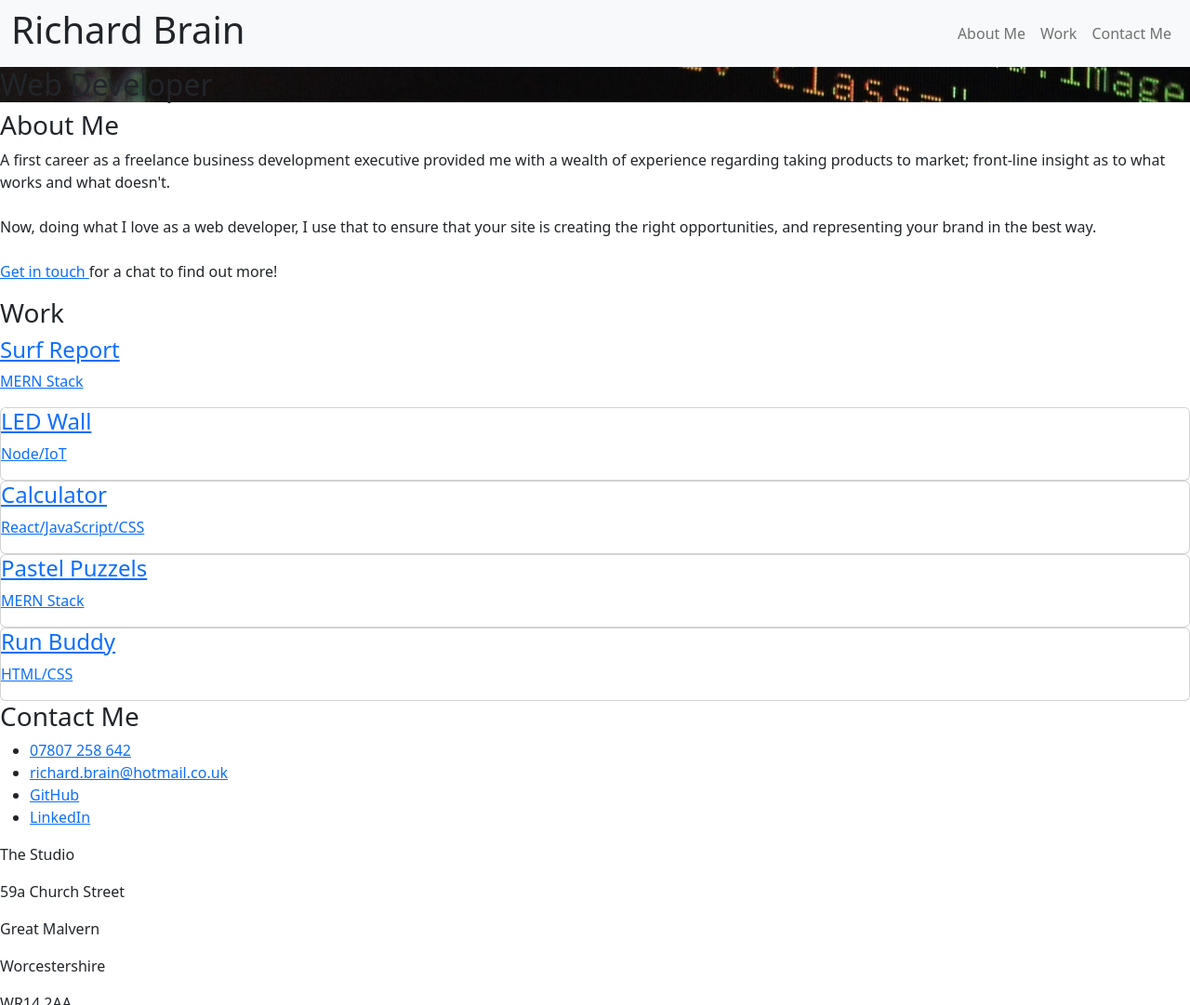
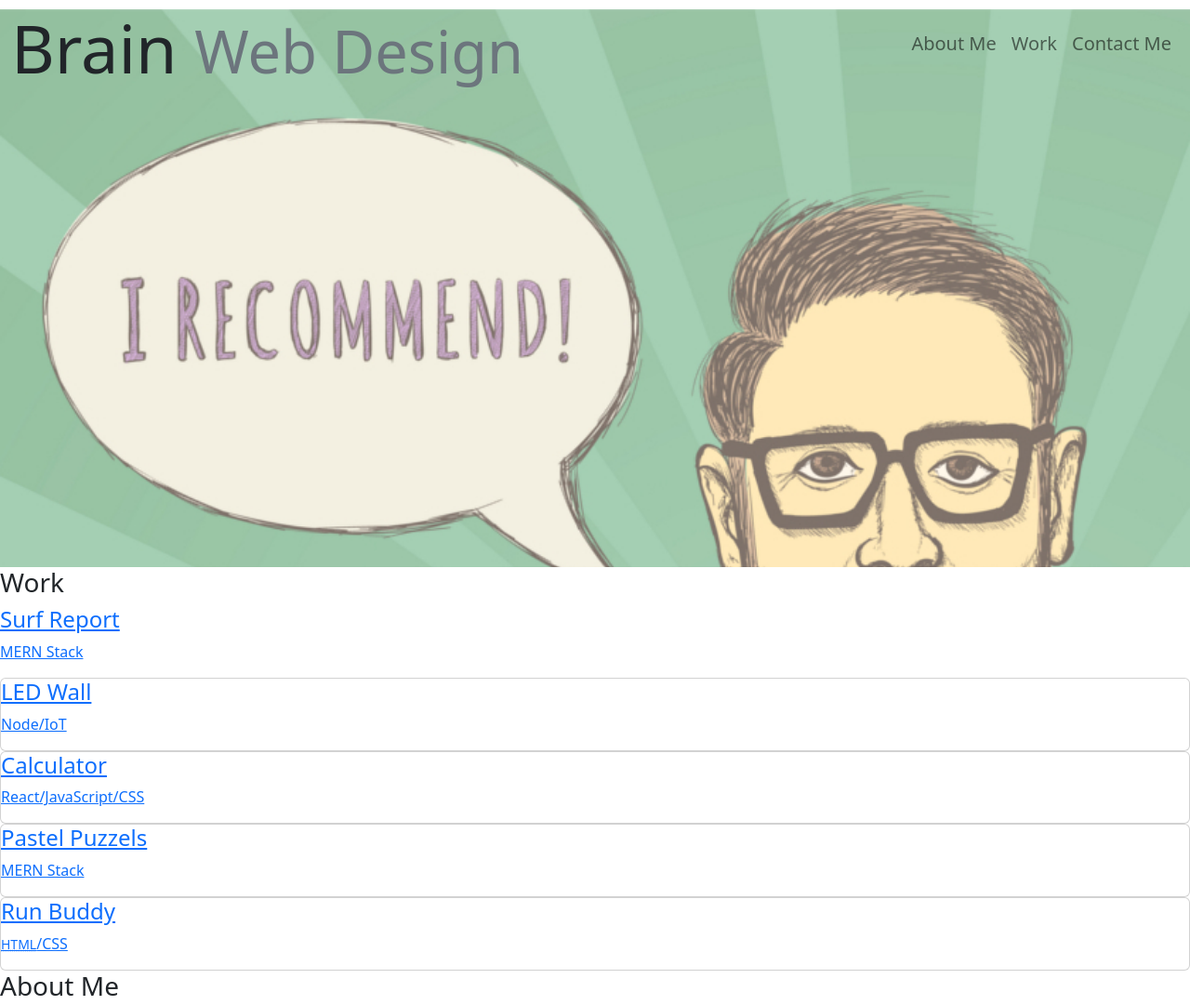
Before and after one commit to RGBrain/Bootstrap-Portfolio, a plain HTML site: page index.html in a window 1280 px wide. Shown: the top 1081 px of the page at 93% size. Drawn offline with nearby package versions, Linux system fonts and the light colour scheme.

Commit message:
redesign nav

```diff
--- a/css/style.css
+++ b/css/style.css
@@ -2,6 +2,9 @@
 .navbar-collapse {
     justify-content: flex-end;
     align-items: center;
+}
+
+nav {
 }
 
 h1 {
@@ -9,5 +12,10 @@ h1 {
 }
 
 .hero-banner {
-    background-image: url(/images/code.jpg);
+    background-image: url(/images/i-recommend.png);
+    background-size: cover;
+    margin-top: -100px;
 }
+.jumbotron {
+    height: 600px;
+}
--- a/index.html
+++ b/index.html
@@ -1,5 +1,8 @@
 <!DOCTYPE html>
 <html lang="en-gb">
+
+<!-- TODO: -->
+<!-- Add the abbreviation class thing (see HTML in portfolio) -->
 
 <head>
   <meta charset="UTF-8">
@@ -13,22 +16,25 @@
 <body>
   <!-- main logo / nav -->
   <header>
-    <nav class="navbar navbar-expand-lg bg-light">
+    <!-- TODO:REMOVED bg-light FROM NAV  -->
+    <nav class="navbar navbar-expand-lg">
       <div class="container-fluid">
-        <h1>Richard Brain</h1>
+        <h1 class="display-2">Brain <small class="text-muted"> Web Design</small>
+        </h1>
+        <!-- Hamburger Menu  -->
         <button class="navbar-toggler" type="button" data-bs-toggle="collapse" data-bs-target="#navbarNav" aria-controls="navbarNav" aria-expanded="false" aria-label="Toggle navigation">
           <span class="navbar-toggler-icon"></span>
         </button>
         <div class="collapse navbar-collapse" id="navbarNav">
           <ul class="navbar-nav">
             <li class="nav-item">
-              <a class="nav-link" aria-current="page" href="#about">About Me</a>
+              <p class="lead"><a class="nav-link" aria-current="page" href="#about">About Me</a></p>
             </li>
             <li class="nav-item">
-              <a class="nav-link" href="#work">Work</a>
+              <p class="lead"><a class="nav-link" href="#work">Work</a></p>
             </li>
             <li class="nav-item">
-              <a class="nav-link" href="#contact">Contact Me</a>
+              <p class="lead"><a class="nav-link" href="#contact">Contact Me</a></p>
             </li>
           </ul>
         </div>
@@ -37,29 +43,12 @@
   </header>
 
   <!-- hero banner -->
-  <section class="hero-banner" title="Image of HTML">
+  <section class="hero-banner" title="Hipster recommendation!">
     <div class="tagline jumbotron">
-      <h2>Web Developer</h2>
     </div>
   </section>
 
   <main class="page-wrapper">
-    <!-- about me -->
-    <section class="page-section" id="about">
-      <div class="section-title">
-        <h3>About Me</h3>
-      </div>
-      <p>
-        A first career as a freelance business development executive provided me with a wealth of experience regarding taking products to market; front-line insight as to what works and what doesn't.
-        </br></br>
-        Now, doing what I love as a web developer, I use that to ensure that your site is creating the right opportunities, and representing your brand in the best way.
-        </br></br>
-        <a href="#contact">Get in touch </a>for a chat to find out more!
-
-      </p>
-
-    </section>
-
     <!-- portfolio container -->
     <section class="page-section" id="work">
       <div class="section-title">
@@ -93,11 +82,33 @@
         <a href="#" class="card" id="run-buddy">
           <div class="text-box" title="Run Buddy Image">
             <h4>Run Buddy</h4>
-            <p>HTML/CSS</p>
+            <p><abbr title="HyperText Markup Language" class="initialism">HTML</abbr>/CSS</p>
           </div>
         </a>
       </div>
     </section>
+
+
+
+
+    <!-- about me -->
+    <section class="page-section" id="about">
+      <div class="section-title">
+        <h3>About Me</h3>
+      </div>
+      <p>
+        A first career as a freelance business development executive provided me with a wealth of experience regarding taking products to market; front-line insight as to what works and what doesn't.
+        </br></br>
+        Now, doing what I love as a web developer, I use that to ensure that your site is creating the right opportunities, and representing your brand in the best way.
+        </br></br>
+        <a href="#contact">Get in touch </a>for a chat to find out more!
+
+      </p>
+
+    </section>
+
+    <!-- NEED TO ADD SKILLS AND ABOUT SECTION ON SAME ROW  -->
+
 
     <!-- contact -->
     <section class="page-section contact" id="contact">
```
